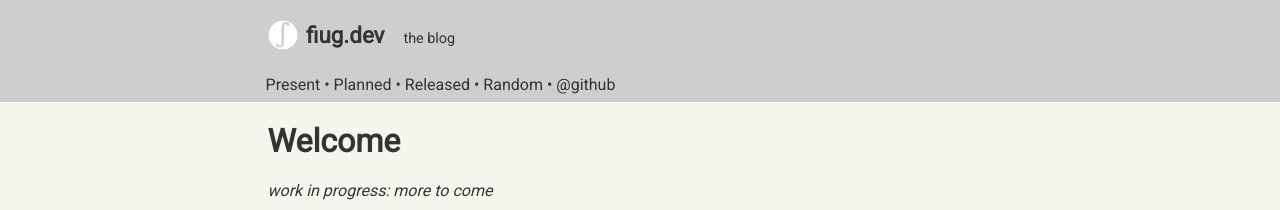
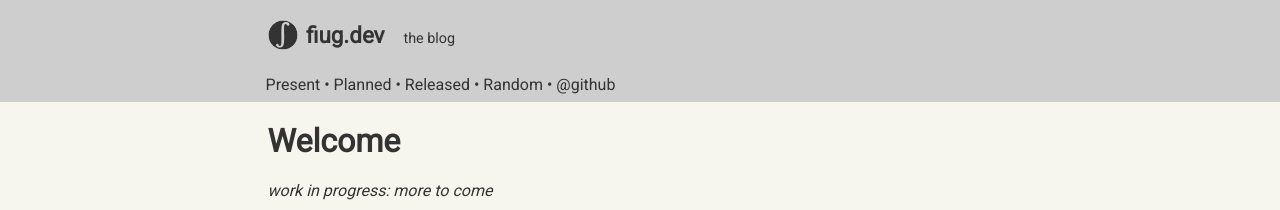
Before and after one commit to fiugd/blog, a Jekyll site: the page built from docs/index.md, in a window 1280 px wide. Shown: the top 210 px of the page. Built offline with Jekyll 4.4.1, drawn with Linux system fonts in a browser that asks for light colours.

Commit message:
Update style.scss

```diff
--- a/docs/css/style.scss
+++ b/docs/css/style.scss
@@ -95,9 +95,6 @@
  padding: 1.2em 0.3em;
  a { color: inherit; }
  a:hover { text-decoration: none; color: var(--blue); }
- a:hover .logo {
-  filter: brightness(0.5) sepia(2) hue-rotate(159deg) contrast(2);
- }
 }
 #nav {
  padding: 0.5em 1em;
@@ -117,7 +114,9 @@
 
 .logo {
   display: inline-block;
-  background: url(/images/favicon.svg?v={{ site.time | date:'%s' }});
+  background: currentColor;
+  -webkit-mask-image: url(/images/favicon.svg?v={{ site.time | date:'%s' }});
+  mask-image: url(/images/favicon.svg?v={{ site.time | date:'%s' }});
   width: 2em;
   height: 2em;
   background-position: 0px 0px;
```
